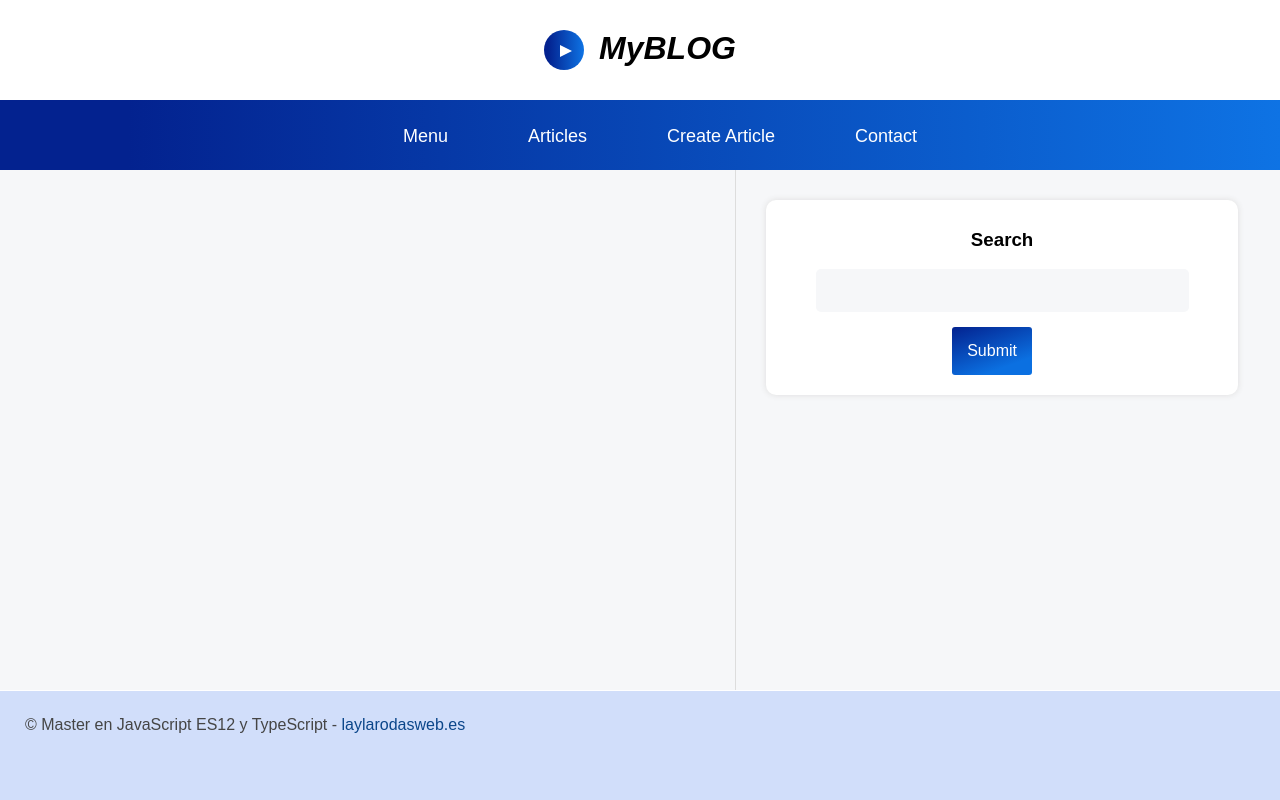
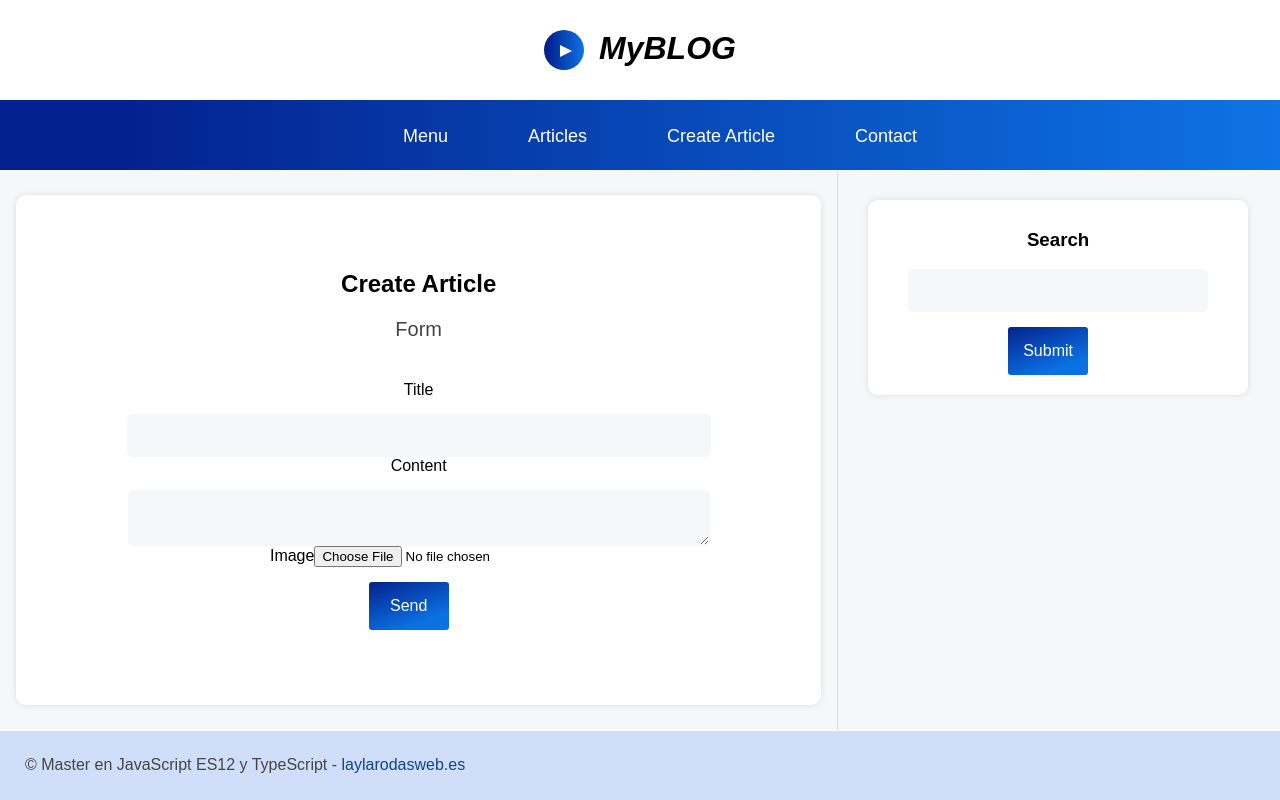
Before and after one commit to laylarodas/blog, a React (Vite) app: page /create in a window 1280 px wide. Built offline with nearby package versions, Linux system fonts and the light colour scheme.

Commit message:
form layout

```diff
--- a/src/components/pages/Create.jsx
+++ b/src/components/pages/Create.jsx
@@ -2,8 +2,27 @@ import React from 'react';
 
 export const Create = () => {
   return (
-    <div>
-      {/* Your component content here */}
+    <div className='jumbo'>
+      <h1>Create Article</h1>
+      <p>Form</p>
+
+      <form action="" className='form'>
+        <div className='formGroup'>
+          <label htmlFor="title">Title</label>
+          <input type="text" name='title'/>
+        </div>
+        <div className='formGroup'>
+          <label htmlFor="content">Content</label>
+          <textarea type="text" name='content'/>
+        </div>
+        <div className='formGroup'>
+          <label htmlFor="image">Image</label>
+          <input type="file" name="image" id="image" />
+        </div>
+
+        <input type="submit" value="send" />
+
+      </form>
     </div>
   );
 };
```
